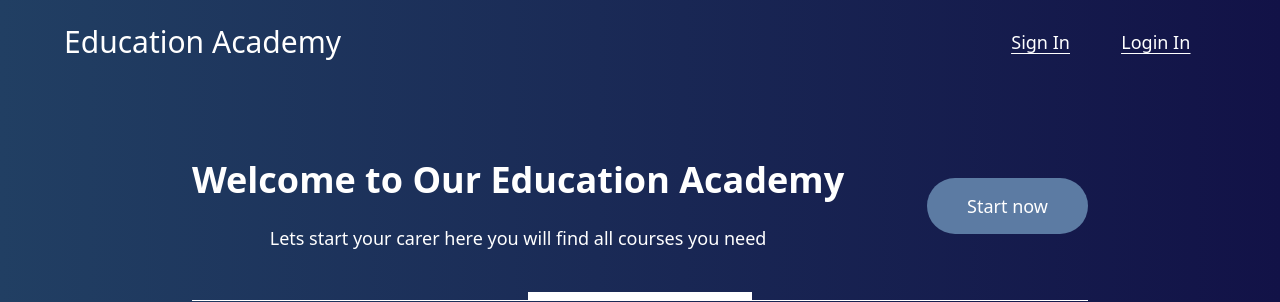
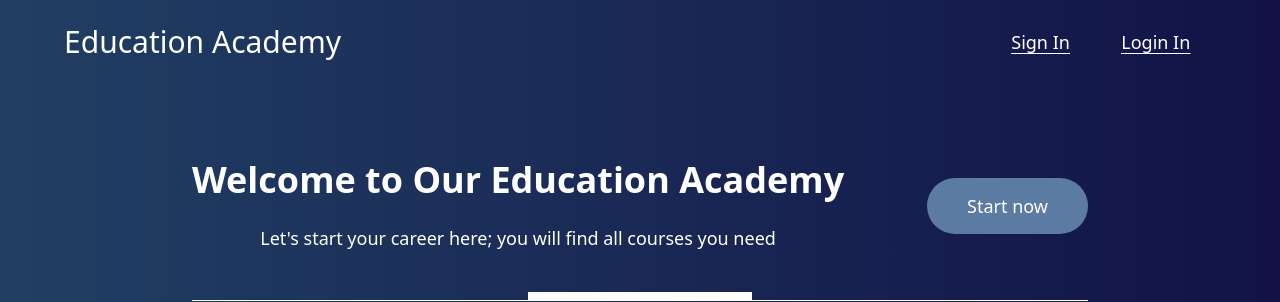
Before and after one commit to MoKhalid99/Algorithm-Web, a React (Vite) app: page / in a window 1280 px wide. Shown: the top 302 px of the page. Built offline with nearby package versions, Linux system fonts and the light colour scheme; a web font is replaced by a local one.

Commit message:
Home-Page-Explanation

```diff
--- a/src/components/Home/Home.jsx
+++ b/src/components/Home/Home.jsx
@@ -1,29 +1,47 @@
+// Import Link for navigation between routes
 import { Link } from "react-router-dom";
+
+// Import images used in the home page
 import img01 from "../../assets/image/Screenshot 2025-11-23 144013.png";
 import img02 from "../../assets/image/Screenshot 2025-11-23 144047.png";
 import img03 from "../../assets/image/Screenshot 2025-11-23 144133.png";
+
+// Import useContext hook to access React context
 import { useContext } from "react";
-import { AuthContext } from "../Context/Context";
+import { AuthContext } from "../Context/Context"; // Import authentication context
+
+// Home component: main landing page of the education platform
 export default function Home() {
+  // Get the authentication token from AuthContext to check if user is logged in
   let { token } = useContext(AuthContext);
+
   return (
     <>
+      {/* Main container with a gradient background */}
       <div className="[background:linear-gradient(to_right,#213f63,#121247)]">
-        <div className="flex items-center text-center justify-center  ">
+        {/* Center content horizontally and vertically */}
+        <div className="flex items-center text-center justify-center">
+          {/* Inner container with max width, top margin, and white text */}
           <div className="w-[95%] mt-40 lg:w-[70%] mx-auto text-white">
-            <div className="md:flex justify-between items-center ">
-              <div className="space-y-6 ">
+            {/* Section for heading and button, flex layout on medium screens */}
+            <div className="md:flex justify-between items-center">
+              {/* Left section: heading and description */}
+              <div className="space-y-6">
                 <h1 className="text-4xl font-bold">
                   Welcome to Our Education Academy
                 </h1>
                 <p className="text-lg">
-                  Lets start your carer here you will find all courses you need
+                  Let's start your career here; you will find all courses you need
                 </p>
               </div>
+
               <br />
               <br />
+
+              {/* Right section: Start button, changes based on login status */}
               <div>
                 {token ? (
+                  // If user is logged in, link to the main page
                   <Link
                     to="/Main"
                     className="bg-[#5C7BA3] px-10 py-4 text-lg rounded-full"
@@ -31,6 +49,7 @@ export default function Home() {
                     Start now
                   </Link>
                 ) : (
+                  // If user is not logged in, link to login page
                   <Link
                     to="/Login"
                     className="bg-[#5C7BA3] px-10 py-4 text-lg rounded-full"
@@ -41,24 +60,29 @@ export default function Home() {
               </div>
             </div>
 
+            {/* Decorative horizontal lines */}
             <hr className="mt-10 w-[25%] mx-auto border-4" />
             <hr className="mb-10" />
 
-            <div className="md:flex justify-between mt-10 py-4 md:pb-10 space-y-7 md:space-y-0 ">
+            {/* Section displaying images of courses/resources */}
+            <div className="md:flex justify-between mt-10 py-4 md:pb-10 space-y-7 md:space-y-0">
+              {/* Image 1 */}
               <img
                 src={img01}
                 alt="education"
                 className="md:w-[30%] rounded-lg shadow-lg"
               />
+              {/* Image 2 */}
               <img
                 src={img02}
                 alt="education"
                 className="md:w-[30%] rounded-lg shadow-lg"
               />
+              {/* Image 3 */}
               <img
                 src={img03}
                 alt="education"
-                className="md:w-[30%] rounded-lg shadow-lg "
+                className="md:w-[30%] rounded-lg shadow-lg"
               />
             </div>
           </div>
```
